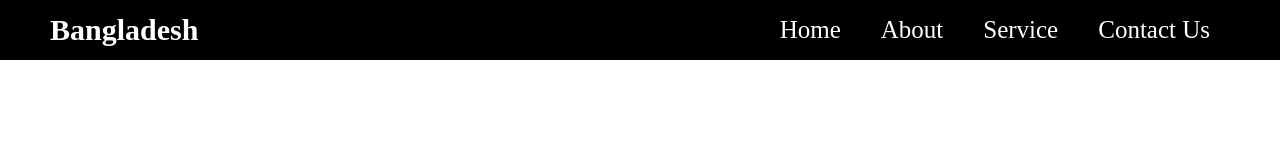
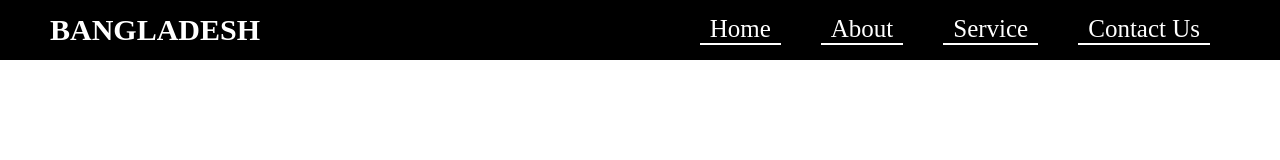
Before and after one commit to Ashraful610/it-bd-assignment-5, a plain HTML site: page index.html in a window 1280 px wide. Drawn offline with Linux system fonts and the light colour scheme.

Commit message:
navbar structure is done

```diff
--- a/index.html
+++ b/index.html
@@ -5,6 +5,7 @@
     <meta name="viewport" content="width=device-width, initial-scale=1.0">
     <title>Assignment 5</title>
     <link rel="stylesheet" href="style.css">
+    <link rel="shortcut icon" href="images/flag.png" type="image/x-icon">
 </head>
 <body>
     <nav>
--- a/style.css
+++ b/style.css
@@ -14,6 +14,7 @@ nav{
 }
 nav h1 {
     font-size: 30px;
+    text-transform: uppercase;
 }
 nav ul {
     display: flex;
@@ -22,4 +23,6 @@ nav ul li {
     list-style: none;
     font-size: 25px;
     margin: 0 20px;
+    padding: 0 10px;
+    border-bottom: 2px solid #fff;
 }
```
Also changed, not shown: images/flag.png (added).
